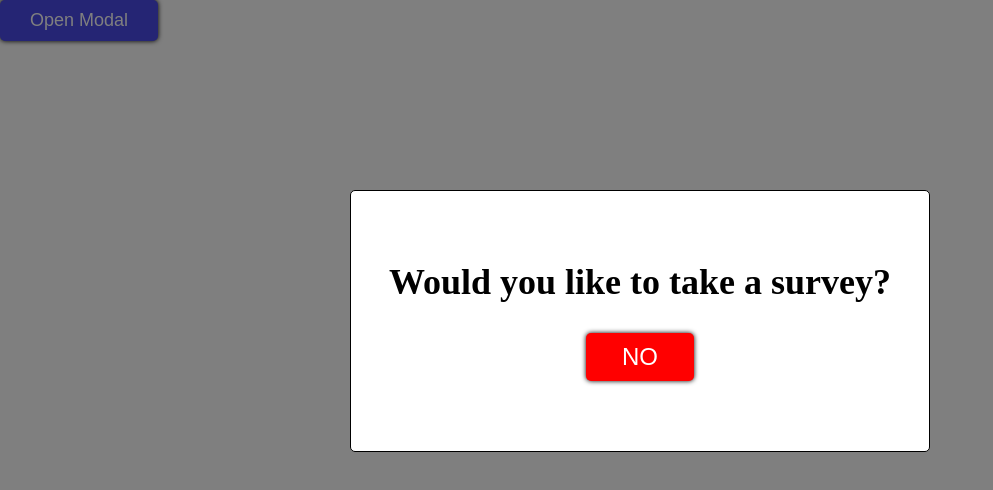
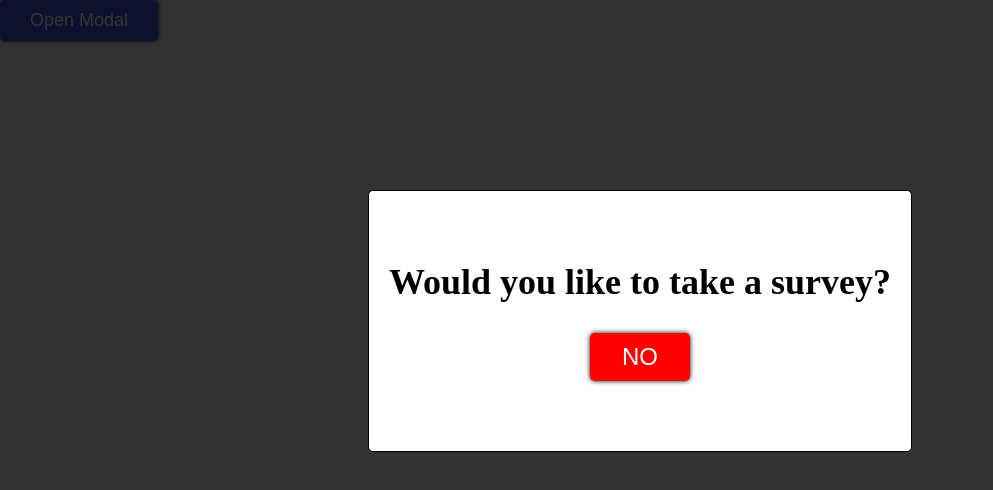
Before and after one commit to jameswu49/c1222-code-solutions, a plain HTML site: page javascript-modal/index.html in a window 1280 px wide. Both pictures are taken after a click on the button "Open Modal". Shown: the whole page, without its empty margins (0-993 px from the left). Drawn offline with Linux system fonts and the light colour scheme.

Commit message:
completed javascript-modal challenge

```diff
--- a/javascript-modal/index.html
+++ b/javascript-modal/index.html
@@ -13,7 +13,7 @@
         <div id="survey" class="none">
           <div id="popout">
             <h2>Would you like to take a survey?</h2>
-            <div class="flex">
+            <div class="row">
               <button id="redBtn" class="redbtn">NO</button>
             </div>
           </div>
--- a/javascript-modal/styles.css
+++ b/javascript-modal/styles.css
@@ -31,7 +31,7 @@ body {
   font-weight: bolder;
   border-radius: 5px;
   padding: 70px 20px;
-  box-shadow: 0 0 0 1000px rgb(0 0 0 / 50%);
+  box-shadow: 0 0 0 100vw rgb(0 0 0 / 80%);
 }
 
 .redbtn {
@@ -47,11 +47,7 @@ body {
   cursor: pointer;
 }
 
-.none {
-  display: none;
-}
-
-.flex {
+.row {
   display: flex;
   flex-wrap: wrap;
   flex-basis: 100%;
@@ -61,3 +57,7 @@ body {
 h2 {
   margin-top: 0;
 }
+
+.none {
+  display: none;
+}
```
